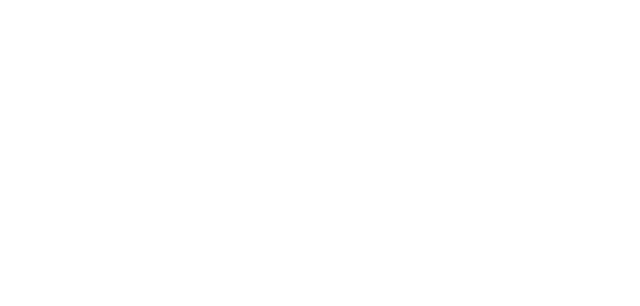
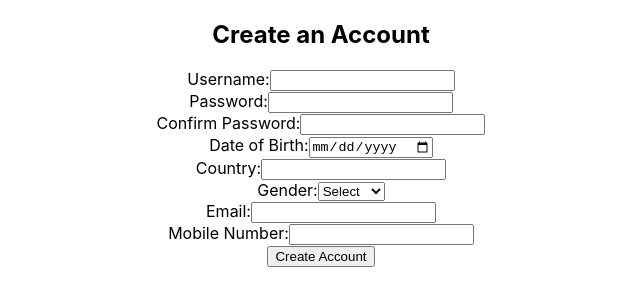
Before and after one commit to dangolfecho/cs353_railways, a React (Create React App) app in the folder client/: page /register in a window 1280 px wide. Before the commit this address had no page. Shown: the top 306 px of the page, without its empty margins (319-959 px from the left). Built offline with nearby package versions, Linux system fonts and the light colour scheme.

Commit message:
Implemented Account Creation

```diff
--- a/client/src/App.js
+++ b/client/src/App.js
@@ -1,13 +1,14 @@
-import './App.css';
-import {BrowserRouter, Routes, Route} from "react-router-dom";
+import "./App.css";
+import { BrowserRouter, Routes, Route } from "react-router-dom";
 import Home from "./components/Home.js";
-
+import Register from "./components/Register.js";
 function App() {
     return (
-    <div className="App">
+        <div className='App'>
             <BrowserRouter>
                 <Routes>
-          <Route path="/" element={<Home/>}/>
+                    <Route path='/' element={<Home />} />
+                    <Route path='/register' element={<Register />} />
                 </Routes>
             </BrowserRouter>
         </div>
--- /dev/null
+++ b/client/src/components/Register.js
@@ -0,0 +1,165 @@
+import React, { useState } from "react";
+
+const AccountCreationForm = () => {
+    const [formData, setFormData] = useState({
+        username: "",
+        password: "",
+        confirmPassword: "",
+        dob: "",
+        country: "",
+        gender: "",
+        email: "",
+        mobileNumber: "",
+    });
+
+    const handleChange = (e) => {
+        const { name, value } = e.target;
+        setFormData((prevState) => ({
+            ...prevState,
+            [name]: value,
+        }));
+    };
+
+    const validateForm = () => {
+        if (formData.password !== formData.confirmPassword) {
+            alert("Passwords do not match!");
+            return false;
+        }
+        // Add additional validation for other fields if needed
+        return true;
+    };
+
+    const handleSubmit = (e) => {
+        e.preventDefault();
+        if (validateForm()) {
+            // Form data is valid, you can proceed with further actions
+            console.log(formData);
+            // Here you can make a request to your backend server to save the data
+            // Example:
+            // fetch('http://your-backend-server.com/api/createAccount', {
+            //   method: 'POST',
+            //   body: JSON.stringify(formData),
+            //   headers: {
+            //     'Content-Type': 'application/json'
+            //   }
+            // }).then(response => {
+            //   if (response.ok) {
+            //     // Handle success
+            //   } else {
+            //     // Handle error
+            //   }
+            // }).catch(error => {
+            //   console.error('Error:', error);
+            // });
+        }
+    };
+
+    const {
+        username,
+        password,
+        confirmPassword,
+        dob,
+        country,
+        gender,
+        email,
+        mobileNumber,
+    } = formData;
+
+    return (
+        <div>
+            <h2>Create an Account</h2>
+            <form onSubmit={handleSubmit}>
+                <div>
+                    <label>Username:</label>
+                    <input
+                        type='text'
+                        name='username'
+                        value={username}
+                        onChange={handleChange}
+                        required
+                    />
+                </div>
+                <div>
+                    <label>Password:</label>
+                    <input
+                        type='password'
+                        name='password'
+                        value={password}
+                        onChange={handleChange}
+                        required
+                    />
+                </div>
+                <div>
+                    <label>Confirm Password:</label>
+                    <input
+                        type='password'
+                        name='confirmPassword'
+                        value={confirmPassword}
+                        onChange={handleChange}
+                        required
+                    />
+                    {password !== confirmPassword && (
+                        <p>Passwords do not match!</p>
+                    )}
+                </div>
+                <div>
+                    <label>Date of Birth:</label>
+                    <input
+                        type='date'
+                        name='dob'
+                        value={dob}
+                        onChange={handleChange}
+                        required
+                    />
+                </div>
+                <div>
+                    <label>Country:</label>
+                    <input
+                        type='text'
+                        name='country'
+                        value={country}
+                        onChange={handleChange}
+                        required
+                    />
+                </div>
+                <div>
+                    <label>Gender:</label>
+                    <select
+                        name='gender'
+                        value={gender}
+                        onChange={handleChange}
+                        required
+                    >
+                        <option value=''>Select</option>
+                        <option value='male'>Male</option>
+                        <option value='female'>Female</option>
+                        <option value='other'>Other</option>
+                    </select>
+                </div>
+                <div>
+                    <label>Email:</label>
+                    <input
+                        type='email'
+                        name='email'
+                        value={email}
+                        onChange={handleChange}
+                        required
+                    />
+                </div>
+                <div>
+                    <label>Mobile Number:</label>
+                    <input
+                        type='tel'
+                        name='mobileNumber'
+                        value={mobileNumber}
+                        onChange={handleChange}
+                        required
+                    />
+                </div>
+                <button type='submit'>Create Account</button>
+            </form>
+        </div>
+    );
+};
+
+export default AccountCreationForm;
```
Lines whose indentation alone changed are shown as unchanged.
